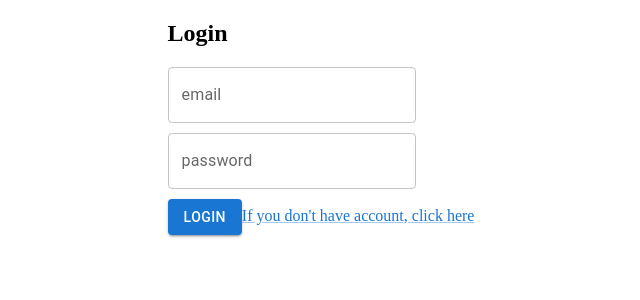
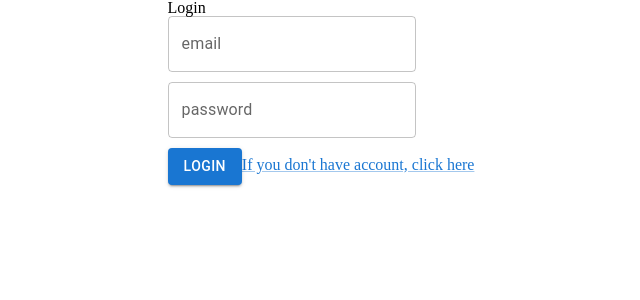
Before and after one commit to kwonhygge/react-todo-app, a React (Create React App) app in the folder client/: page /auth/login in a window 1280 px wide. Shown: the top 300 px of the page, without its empty margins (319-959 px from the left). Built offline with nearby package versions, Linux system fonts and the light colour scheme.

Commit message:
feat: 글로벌 스타일 적용

```diff
--- a/client/package.json
+++ b/client/package.json
@@ -25,6 +25,8 @@
     "react-hook-form": "^7.39.1",
     "react-router-dom": "^6.4.3",
     "react-scripts": "5.0.1",
+    "styled-components": "^5.3.6",
+    "styled-reset": "^4.4.2",
     "typescript": "^4.8.4",
     "web-vitals": "^2.1.4"
   },
--- a/client/src/App.tsx
+++ b/client/src/App.tsx
@@ -1,9 +1,11 @@
 import React from "react";
 import MainRoutes from "@/routes/MainRoutes";
+import GlobalStyle from "@/styles/GlobalStyle";
 
 function App() {
   return (
     <>
+      <GlobalStyle />
       <MainRoutes />
     </>
   );
--- /dev/null
+++ b/client/src/styles/GlobalStyle.js
@@ -0,0 +1,8 @@
+import { createGlobalStyle } from "styled-components";
+import reset from "styled-reset";
+
+const GlobalStyle = createGlobalStyle`
+  ${reset}
+`;
+
+export default GlobalStyle;
--- a/client/tsconfig.paths.json
+++ b/client/tsconfig.paths.json
@@ -11,7 +11,8 @@
       "@/libs/*": ["src/libs/*"],
       "@/hooks/*": ["src/hooks/*"],
       "@/hocs/*": ["src/hocs/*"],
-      "@/interfaces/*": ["src/interfaces/*"]
+      "@/interfaces/*": ["src/interfaces/*"],
+      "@/styles/*": ["src/styles/*"]
     }
   }
 }
```
Also changed, not shown: 1 other file (tests, documents, lock files or other folders).
